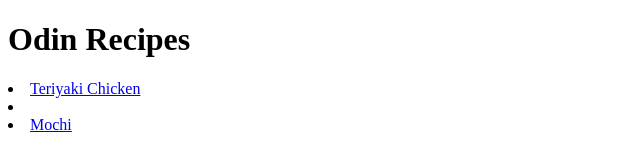
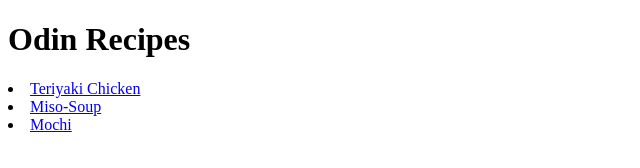
Before and after one commit to 3tatata/odin-recipes, a plain HTML site: page index.html in a window 1280 px wide. Shown: the whole page, without its empty margins (0-640 px from the left). Drawn offline with Linux system fonts and the light colour scheme.

Commit message:
Add Miso-Soup Link

```diff
--- a/index.html
+++ b/index.html
@@ -8,7 +8,7 @@
 <body>
     <h1>Odin Recipes</h1>
     <li><a href="recipes/teriyaki.html">Teriyaki Chicken</a></li>
-    <li></li>
+    <li><a href="miso-soup.html">Miso-Soup</a></li>
     <li><a href="recipes/mochi.html">Mochi</a></li>
 </body>
 </html>
```
